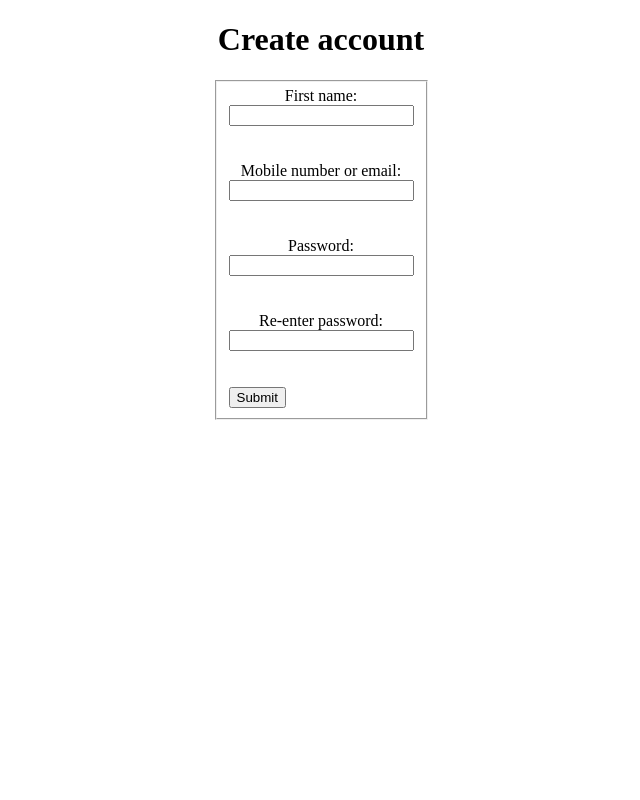
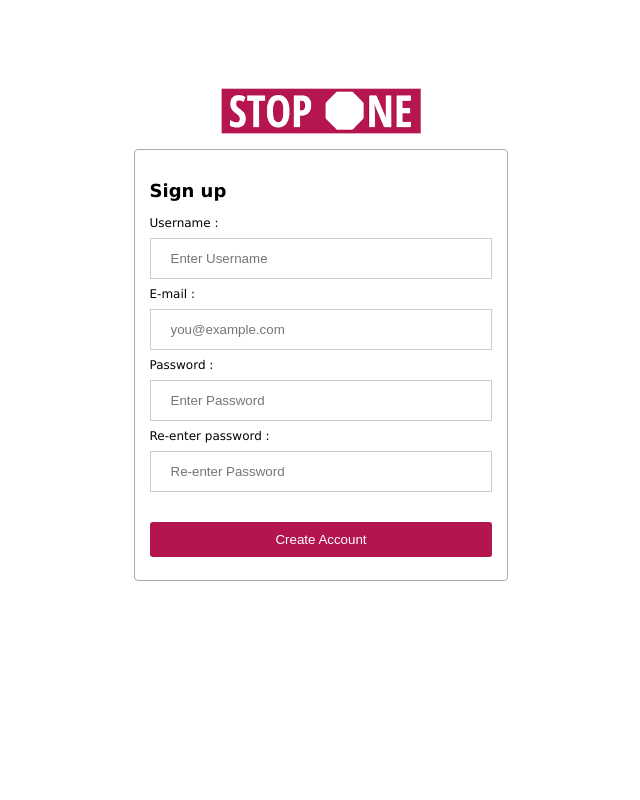
Before and after one commit to manrajg13/Stop-One, a PHP site: page /sign_up/signup.html in a window 1280 px wide. Shown: the whole page, without its empty margins (319-959 px from the left). Run offline with PHP 8.4, Linux system fonts and the light colour scheme.

Commit message:
Finishing up Sign up page and creating a nav bar

```diff
--- a/login/login.html
+++ b/login/login.html
@@ -9,7 +9,7 @@
 		<link rel="shortcut icon" href="icon.gif">
 	<body>
 		<form>
-			<div class="container">
+			<div>
 				<img class="logo" src="../assets/logo.png">
 				<div class="login">
 					<h2>Sign in</h2>
--- a/sign_up/sign_up.css
+++ b/sign_up/sign_up.css
@@ -1,12 +1,67 @@
-input, label {
-    display:block;
-
+body {
+    font-family: Verdana, sans-serif;
+    font-size: 12px;
 }
 
-form{
-    display:inline-block;
+p {
+    text-align: center;
 }
 
-body{
-    text-align:center;
+hr {
+    background-color: #adadad;
+    border: 0 none;
+    color: #eee;
+    width: 80px;
+    height: 1px;
 }
+
+button {
+    background-color: #b4154f;
+    color: white;
+    padding: 14px 20px;
+    margin: 8px 0;
+    border: none;
+    border-radius: 3px;
+    cursor: pointer;
+    width: 100%;
+}
+
+form {
+    display: flex;
+    justify-content: center;
+    min-height: 98vh;
+}
+
+input[type=text], input[type=password] {
+    width: 100%;
+    padding: 12px 20px;
+    margin: 8px 0;
+    display: inline-block;
+    border: 1px solid #ccc;
+    box-sizing: border-box;
+}
+
+.logo {
+    display: block;
+    margin-left: auto;
+    margin-right: auto;
+    padding-top: 80px;
+    padding-bottom: 15px;
+    width: 200px;
+}
+
+.register {
+    border: 1px solid #adadad;
+    border-radius: 4px;
+    padding: 15px;
+}
+
+.register-button {
+    width: 100%;
+    padding: 10px 18px;
+}
+
+
+button:hover {
+    filter: brightness(90%);
+}
--- a/sign_up/signup.html
+++ b/sign_up/signup.html
@@ -1,26 +1,29 @@
 <!DOCTYPE html>
-<html>
-<head>
-<link rel="stylesheet" href="sign_up.css">
+<html lang="en">
+    <head>
+        <meta charset="UTF-8" />
+        <meta name="viewport" content="width=devide, initial-scale=1.0"/>
+        <meta http-equiv="X-UA-Comptaible" content="ie=edge"/>
+        <link rel="stylesheet" href="sign_up.css"/>
+        <title>Sign Up</title>
+        <link rel="shortcut icon" href="icon.gif">
+    <body>
+        <form>
+            <div>
+                <img class="logo" src="../assets/logo.png">
+                <div class="register">
+                    <h2>Sign up</h2>
+                    <label>Username : </label>
+                    <input type="text" placeholder="Enter Username" name="username" required><br>
+                    <label>E-mail : </label>
+                    <input type="text" placeholder="you@example.com" name="email" required><br>
+                    <label>Password : </label>
+                    <input type="password" placeholder="Enter Password" name="password1" required><br>
+                    <label>Re-enter password : </label>
+                    <input type="password" placeholder="Re-enter Password" name="password2" required><br><br>
+                    <button class="register-button" type="submit">Create Account</button><br>
+                </div>
+            </div>
+        </form>
+    </body>
 </head>
-<body>
-
-<div class="f">
-<h1>Create account</h1>
-<form>
-<fieldset>
-    <label for="fname">First name:</label>
-    <input type="text"  name="fname"><br><br>
-    <label for="lname">Mobile number or email:</label>
-    <input type="text"  name="lname"><br><br>
-    <label for="password">Password:</label>
-    <input type="text"  name="lname"><br><br>
-    <label for="re_enter pass">Re-enter password:</label>
-    <input type="text"  name="lname"><br><br>
-    <input type="submit" value="Submit">
-</fieldset>
-</form>
-</div>
-
-</body>
-</html>
```
Also changed, not shown: index.html (+14 -0 lines), style.css (added, +74 -0 lines), login/login.css (indentation only).
